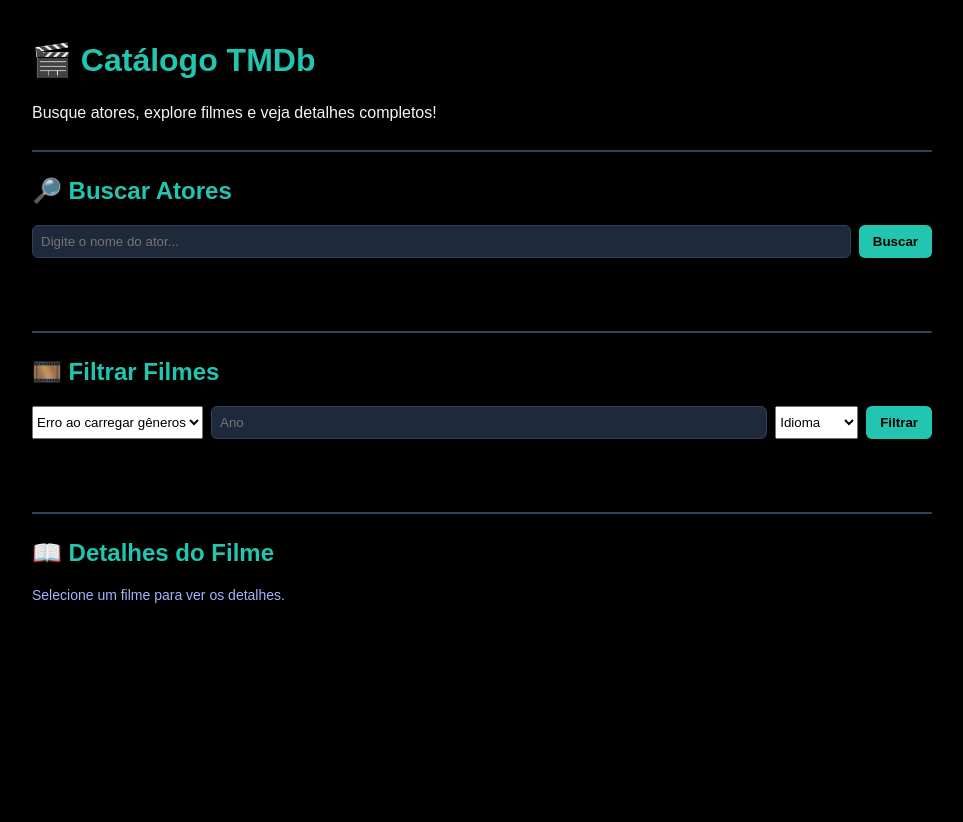
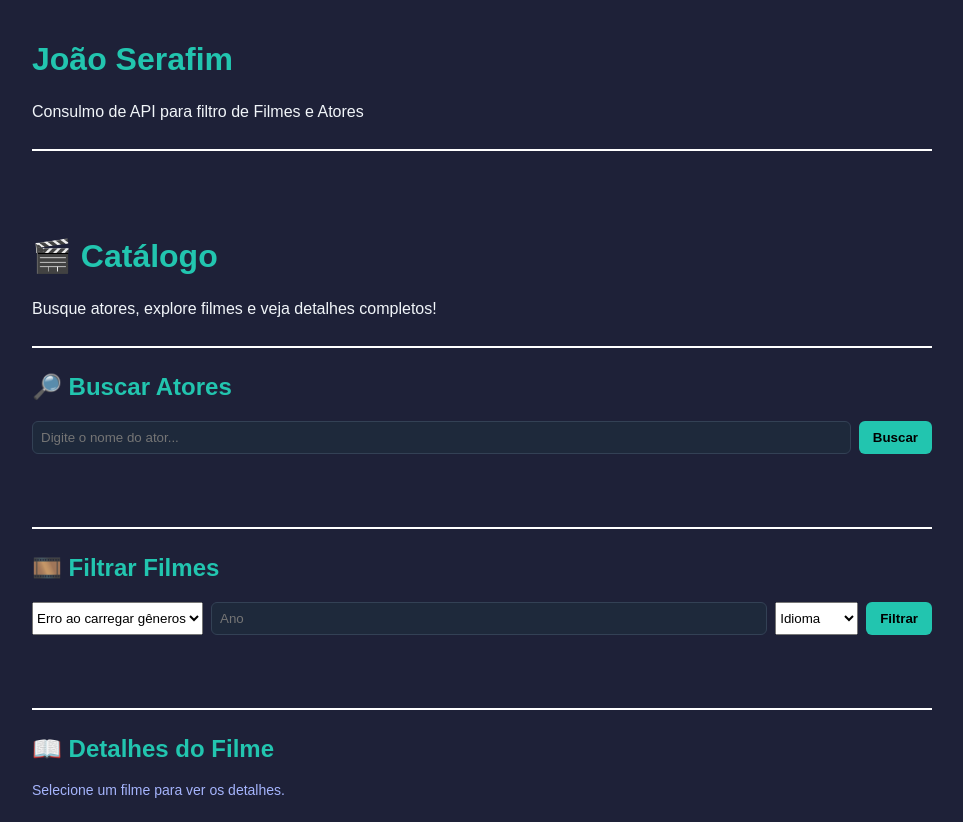
Before and after one commit to joaopaulofserafim/API_Consulta_Filmes, a plain HTML site: page index.html in a window 1280 px wide. Shown: the whole page, without its empty margins (158-1121 px from the left). Before the commit the page ends 800 px from the top, so only its background shows below. Drawn offline with Linux system fonts and the light colour scheme; no server answers.

Commit message:
API_CONSULTA-FILMES_2

```diff
--- a/index.html
+++ b/index.html
@@ -4,13 +4,18 @@
 <head>
     <meta charset="UTF-8">
     <meta name="viewport" content="width=device-width, initial-scale=1.0">
-    <title>Catálogo TMDb - João Paulo</title>
+    <title>Catálogo Filmes e Atores - João Paulo</title>
     <link rel="stylesheet" href="style.css">
 </head>
 
 <body>
     <div class="container">
-        <h1>🎬 Catálogo TMDb</h1>
+        <h1>João Serafim</h1>
+        <p>Consulmo de API para filtro de Filmes e Atores</p>
+        <hr>
+    </div>
+    <div class="container">
+        <h1>🎬 Catálogo </h1>
         <p>Busque atores, explore filmes e veja detalhes completos!</p>
 
         <hr>
--- a/style.css
+++ b/style.css
@@ -1,7 +1,7 @@
 /* ===== ESTILO GERAL ===== */
 body {
     font-family: Arial, sans-serif;
-    background-color: #000000;
+    background-color: #1e2138;
     color: #f1f5f9;
     margin: 0;
     padding: 0;
@@ -24,7 +24,7 @@ p {
 
 hr {
     margin: 25px 0;
-    border: 0.5px solid #334155;
+    border: 0.5px solid #ffffff;
 }
 
 /* ===== ÁREA DE BUSCA ===== */
```
